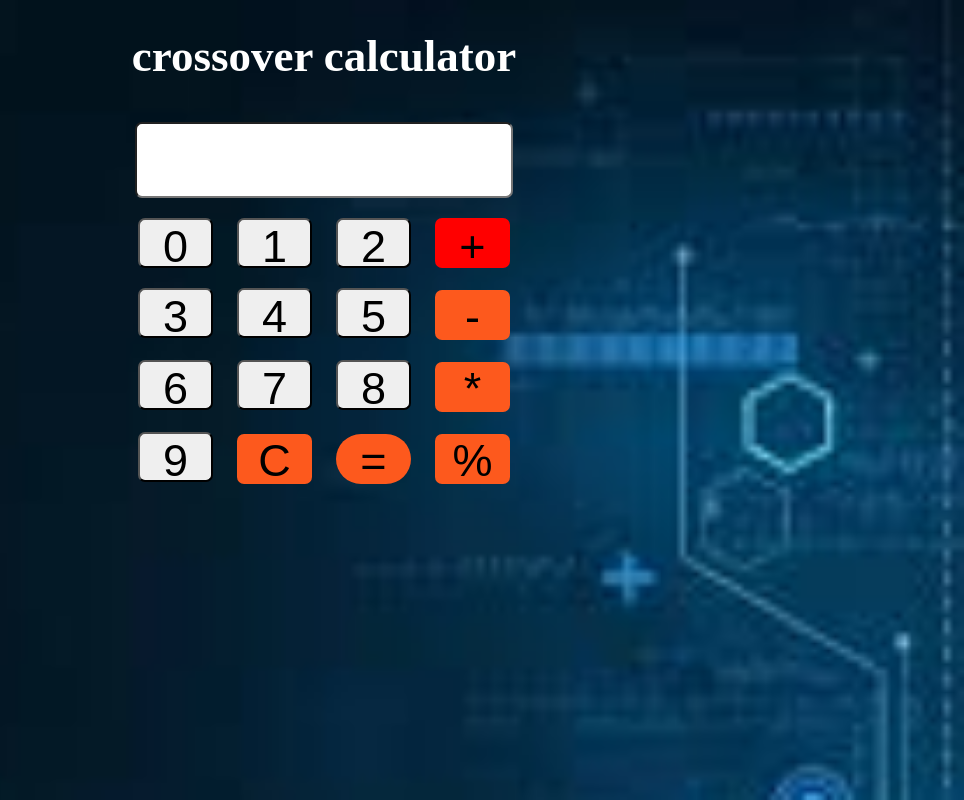
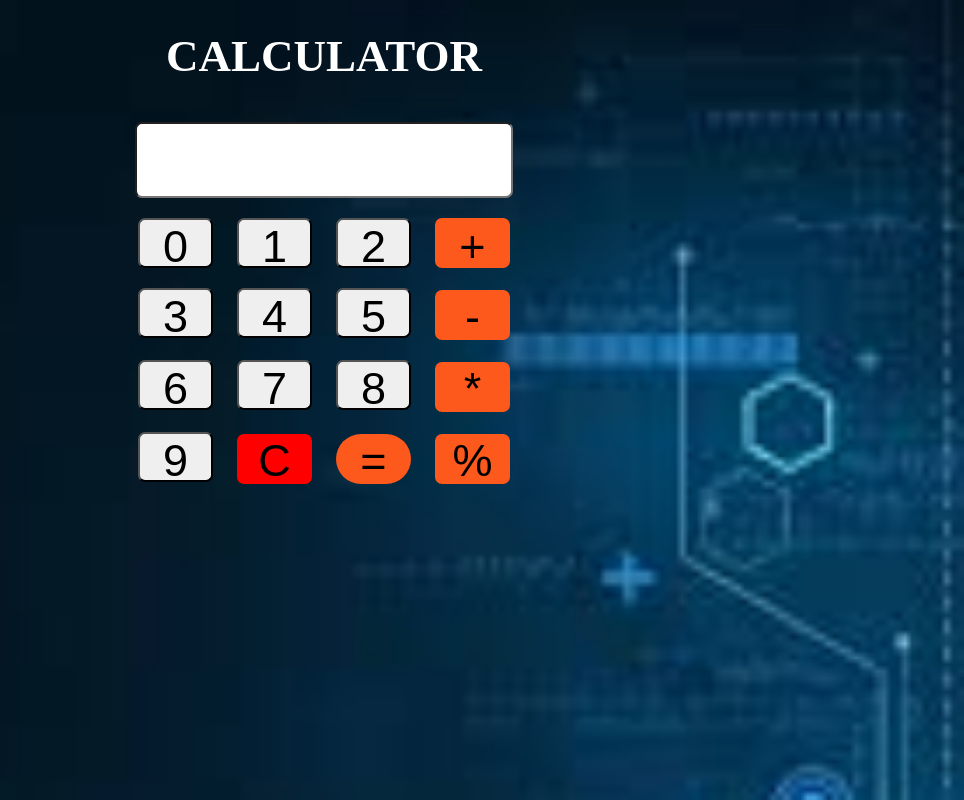
Before and after one commit to riyashar4900/calculator, a plain HTML site: page index.html in a window 1280 px wide. Shown: the whole page, without its empty margins (316-1280 px from the left). Drawn offline with Linux system fonts and the light colour scheme.

Commit message:
index.html

```diff
--- a/index.html
+++ b/index.html
@@ -19,6 +19,9 @@
         h1{
             font-size: 45px;
         }
+        H1:hover{
+            text-decoration-line: underline ;
+        }
 
         input{
             width: 75px;
@@ -30,21 +33,20 @@
 
         .btn:hover{
             cursor: pointer;
-            background-color: rgb(241, 243, 102);
+            background-color: rgb(252, 253, 199);
            font-size: 50px;
         }
 
-
     </style>
-</head>
+ </head>
 <body>
-    <h1>crossover calculator</h1>
+    <h1>CALCULATOR</h1>
    <form action="" name="clc" >
    <input type="text" name="display" style="width: 370px; height:70px;"background-color:white ><br>
    <input class="btn" type="button" value="0" onclick="clc.display.value += '0'">
    <input class="btn" type="button" value="1" onclick="clc.display.value += '1'">
    <input class="btn" type="button" value="2" onclick="clc.display.value += '2'">
-   <input class="btn" type="button" value="+" onclick="clc.display.value += '+'" style="border: 2px solid red; background-color:  rgb(255, 0, 0);"><br>
+   <input class="btn" type="button" value="+" onclick="clc.display.value += '+'" style="border: 2px solid rgb(253, 89, 29); background-color:  rgb(253, 89, 29);"><br>
    <input class="btn" type="button" value="3" onclick="clc.display.value += '3'">
    <input class="btn" type="button" value="4" onclick="clc.display.value += '4'">
    <input class="btn" type="button" value="5" onclick="clc.display.value += '5'">
@@ -54,7 +56,7 @@
    <input class="btn" type="button" value="8" onclick="clc.display.value += '8'">
    <input class="btn" type="button" value="*" onclick="clc.display.value += '*'" style=" border: 2px rgb(253, 89, 29) ;background-color: rgb(253, 89, 29);"><br>
    <input class="btn" type="button" value="9" onclick="clc.display.value += '9'">
-   <input class="btn" type="button" value="C"onclick="clc.display.value = ''"style=" border: 2px rgb(253, 89, 29) ;background-color: rgb(253, 89, 29);">
+   <input class="btn" type="button" value="C"onclick="clc.display.value = ''"style=" border: 2px rgb(253, 89, 29) ;background-color: rgb(255, 0, 0);">
    <input class="btn" type="button" value="="onclick="clc.display.value = eval(clc.display.value) "style="border:2px rgb(253, 89, 29) ; border-radius: 30px; background-color: rgb(253, 89, 29);">
    <input class="btn" type="button" value="%"onclick="clc.display.value += '%'"style="border:2px rgb(253, 89, 29); background-color: rgb(253, 89, 29);">
    </form>
```
